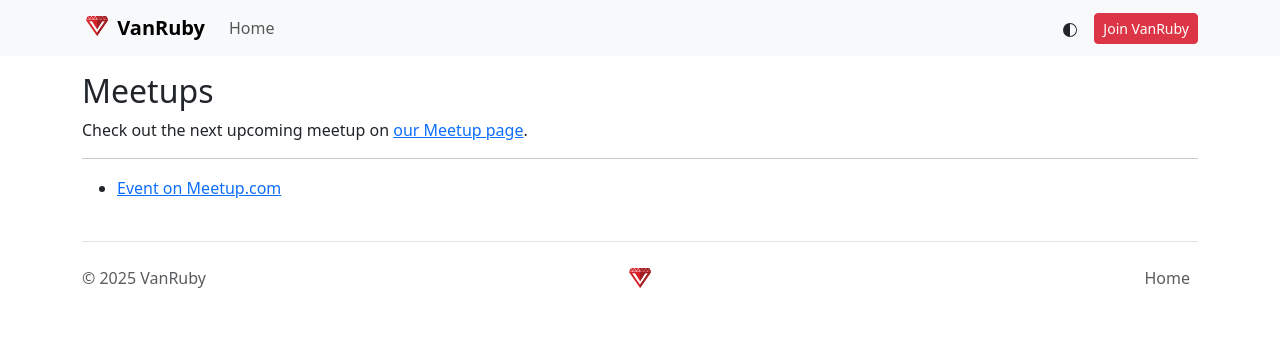
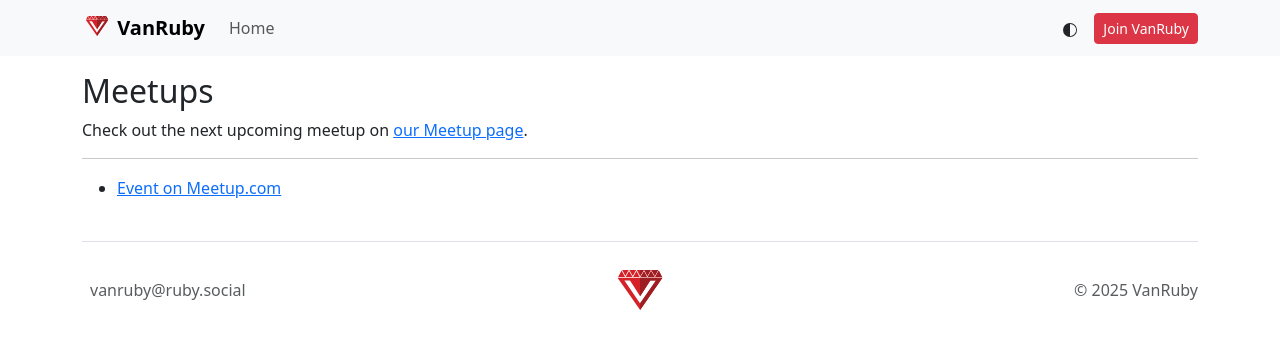
Before and after one commit to vanruby/vanruby.github.io, a Jekyll site: the page built from meetups.html, in a window 1280 px wide. Shown: the top 349 px of the page. Built offline with Jekyll 4.4.1, drawn with Linux system fonts in a browser that asks for light colours; Markdown is read by kramdown in place of the engine named in the settings.

Commit message:
Add vanruby@ruby.social

```diff
--- a/_layouts/layout.html
+++ b/_layouts/layout.html
@@ -7,6 +7,7 @@
 
     <link href="/css/bootstrap.min.css" rel="stylesheet">
     <link href="/css/main.css" rel="stylesheet">
+    <link rel="me" href="https://ruby.social/@vanruby">
 
     <script>
       (function() {
@@ -52,16 +53,14 @@
     </div>
 
     <div class="container">
-      <footer class="d-flex flex-wrap justify-content-between align-items-center py-3 my-4 border-top">
-        <p class="col-4 mb-0 text-body-secondary">© 2025 VanRuby</p>
+      <footer class="d-flex flex-wrap justify-content-between align-items-center py-4 my-4 border-top">
+        <a href="https://ruby.social/@vanruby" class="col-4 nav-link px-2 text-body-secondary">vanruby@ruby.social</a>
 
-        <a class="col-4 d-flex align-items-center justify-content-center mb-3 mb-md-0 me-md-auto link-body-emphasis text-decoration-none" href="{{ site.baseurl }}/">
-          <img src="/images/van_ruby_logo.svg" alt="Logo" width="30" height="24" class="d-inline-block align-text-top">
+        <a class="col-4 d-flex align-items-center justify-content-center link-body-emphasis text-decoration-none" href="{{ site.baseurl }}/">
+          <img src="/images/van_ruby_logo.svg" alt="Logo" width="60" height="48" class="d-inline-block align-text-top">
         </a>
 
-        <ul class="nav col-4 justify-content-end">
-          <li class="nav-item"><a href="{{ site.baseurl }}/" class="nav-link px-2 text-body-secondary">Home</a></li>
-        </ul>
+       <p class="col-4 mb-0 text-body-secondary d-flex justify-content-end">© 2025 VanRuby</p>
       </footer>
     </div>
 
```
